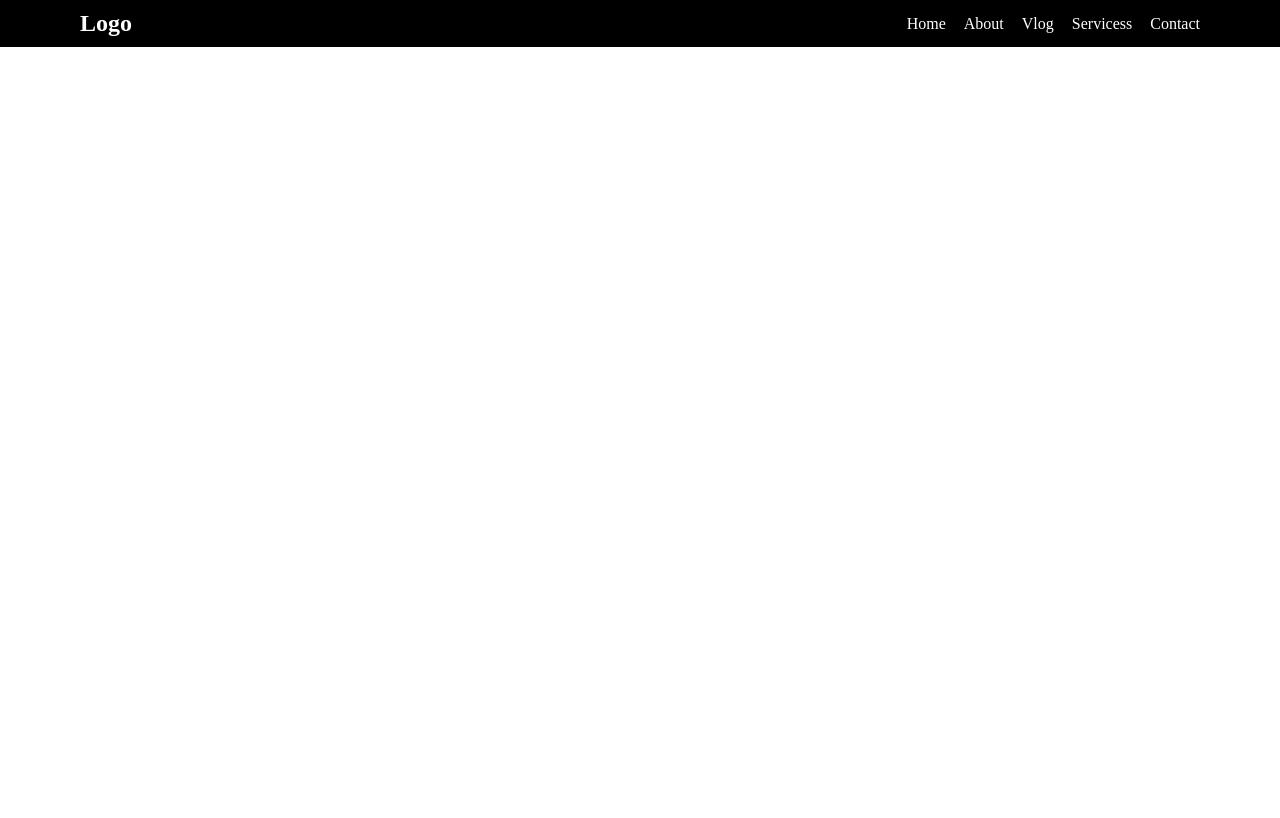
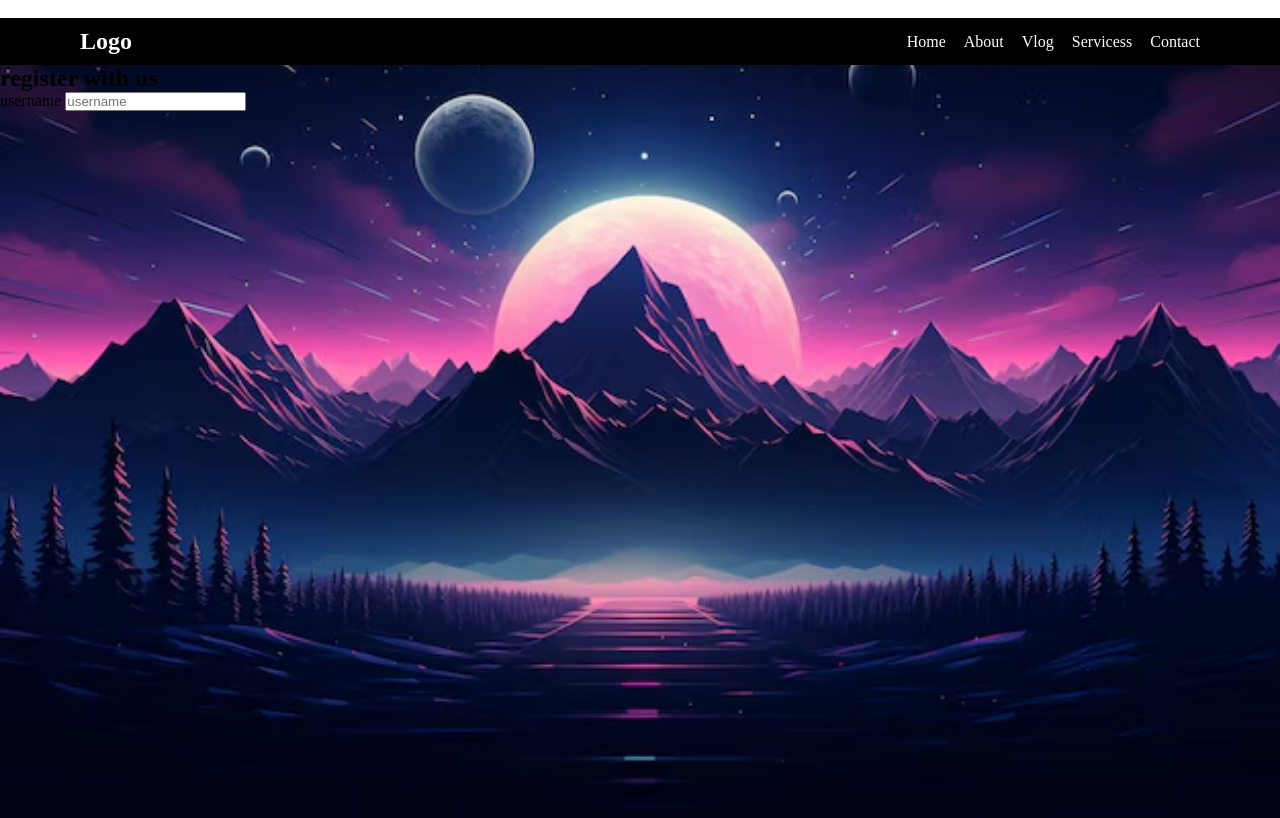
Before and after one commit to ummesalma303/js-practice-project, a plain HTML site: page js-nav-contact-page/index.html in a window 1280 px wide. Drawn offline with Linux system fonts and the light colour scheme.

Commit message:
update this folder

```diff
--- a/js-navbar/assets/CSS/style.css
+++ b/js-nav-contact-page/assets/CSS/style.css
@@ -3,7 +3,13 @@
     margin: 0;
     box-sizing: border-box;
 }
-
+header{
+    background-image: url(../images/./bg-image-1.avif);
+    background-position: center;
+    background-repeat: no-repeat;
+    background-size: cover;
+    height: 100vh;
+}
 nav{
     background-color: black;
     color: #fff;
--- a/js-navbar/index.html
+++ b/js-nav-contact-page/index.html
@@ -28,7 +28,8 @@
             <span class="bar"></span>
         </div>
     </nav> -->
-
+<img src="" alt="" srcset="">
+   <header>
     <nav>
         <div class="logo">
             <h1>Logo</h1>
@@ -44,6 +45,14 @@
             <i id="bar" class="fa-solid fa-bars"></i>
         </div>
     </nav>
+    <form class="form">
+        <h2>register with us</h2>
+        <div class="form-controll">
+            <label for="username">username</label>
+            <input type="text" placeholder="username">
+        </div>
+    </form>
+   </header>
     <script src="./assets/JS/script.js"></script>
 </body>
 </html>
```
Also changed, not shown: js-nav-contact-page/assets/CSS/responsive.css (renamed from js-navbar/assets/CSS/responsive.css), js-nav-contact-page/assets/JS/script.js (renamed from js-navbar/assets/JS/script.js), js-nav-contact-page/assets/images/bg-2.jpg (added), js-nav-contact-page/assets/images/bg-image-1.avif (added).
